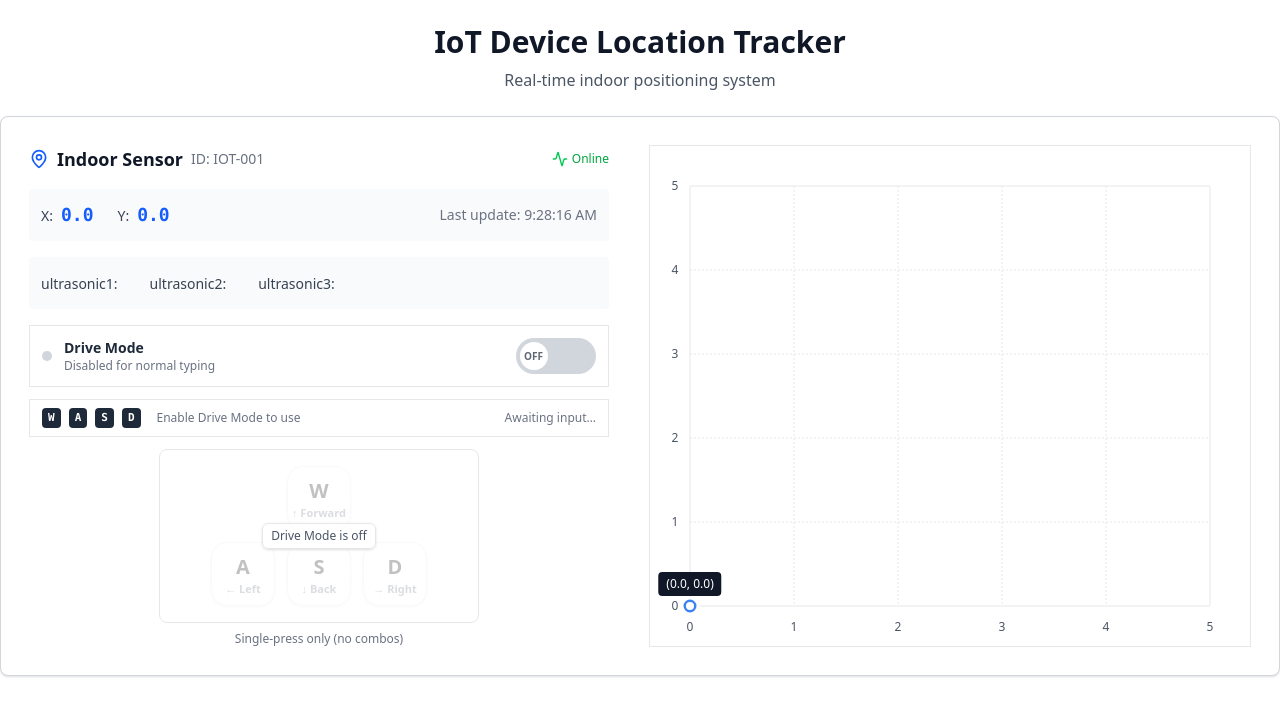
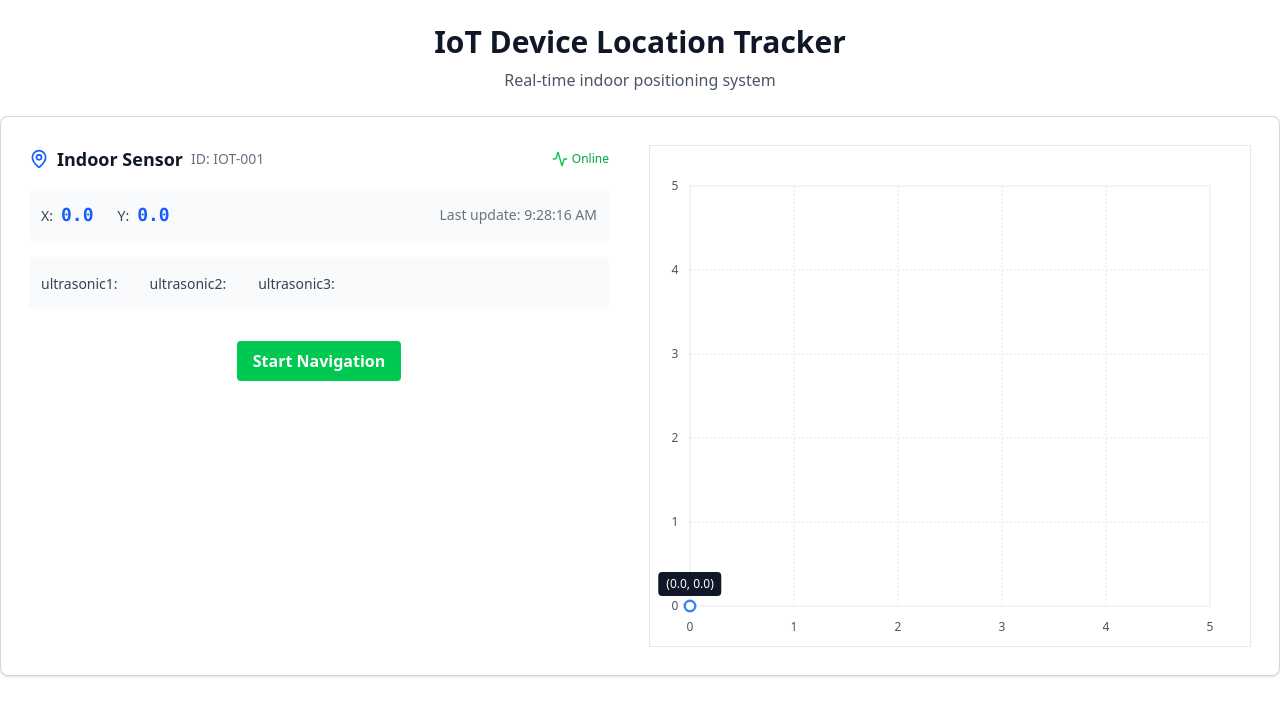
Before and after one commit to hendrahartanto/indoor-navigation-system-fe, a React (Vite) app: page / in a window 1280 px wide. Shown: the top 716 px of the page. Built offline with nearby package versions, Linux system fonts and the light colour scheme; no server answers.

Commit message:
Feat: Start button to start navigation

```diff
--- /dev/null
+++ b/src/api/publish-navigation.ts
@@ -0,0 +1,10 @@
+import axios from "axios";
+
+// function ini dipakai untuk memulai navigation ke device ESP32
+export const startNavigation = async () => {
+    console.log("Start Navigation:");
+    const res = await axios.get(
+        `${import.meta.env.VITE_BACKEND_URL}/navigation/start`,
+    );
+    return res.data;
+};
--- a/src/pages/dashboard-page.tsx
+++ b/src/pages/dashboard-page.tsx
@@ -1,9 +1,8 @@
 import { useState } from "react";
 import { useWebSocket } from "../hooks/use-web-socket";
-import WasdController from "../components/wasd-controller";
-import { publishDriveCommand } from "../api/publish-drive";
 import { DeviceGridMap } from "../components/device-grid-map";
 import { DeviceInformation } from "../components/device-information";
+import {startNavigation} from "../api/publish-navigation.ts";
 
 export interface DeviceLocation {
   x: number;
@@ -57,12 +56,18 @@ const DashboardPage = () => {
           <DeviceInformation device={device} currentCoords={currentCoords} />
 
           {/* kontrol arah pakai wasd */}
-          <WasdController
-            onCommand={(key, type) => {
-              // kirim command gerak ke api mqtt
-              publishDriveCommand(key, type);
-            }}
-          />
+          {/*<WasdController*/}
+          {/*  onCommand={(key, type) => {*/}
+          {/*    // kirim command gerak ke api mqtt*/}
+          {/*    publishDriveCommand(key, type);*/}
+          {/*  }}*/}
+          {/*/>*/}
+
+        <div className="flex items-center justify-center space-x-2 mt-8">
+            <button className="bg-green-500 hover:bg-green-800 hover:cursor-pointer text-white justify-center font-bold py-2 px-4 rounded" onClick={startNavigation}>
+                Start Navigation
+            </button>
+        </div>
         </div>
 
         {/* tampilakn grid map */}
@@ -75,7 +80,12 @@ const DashboardPage = () => {
           startCoords={startCoords}
           targetCoords={targetCoords}
         />
+
+
       </div>
+
+
+
     </div>
   );
 };
```
